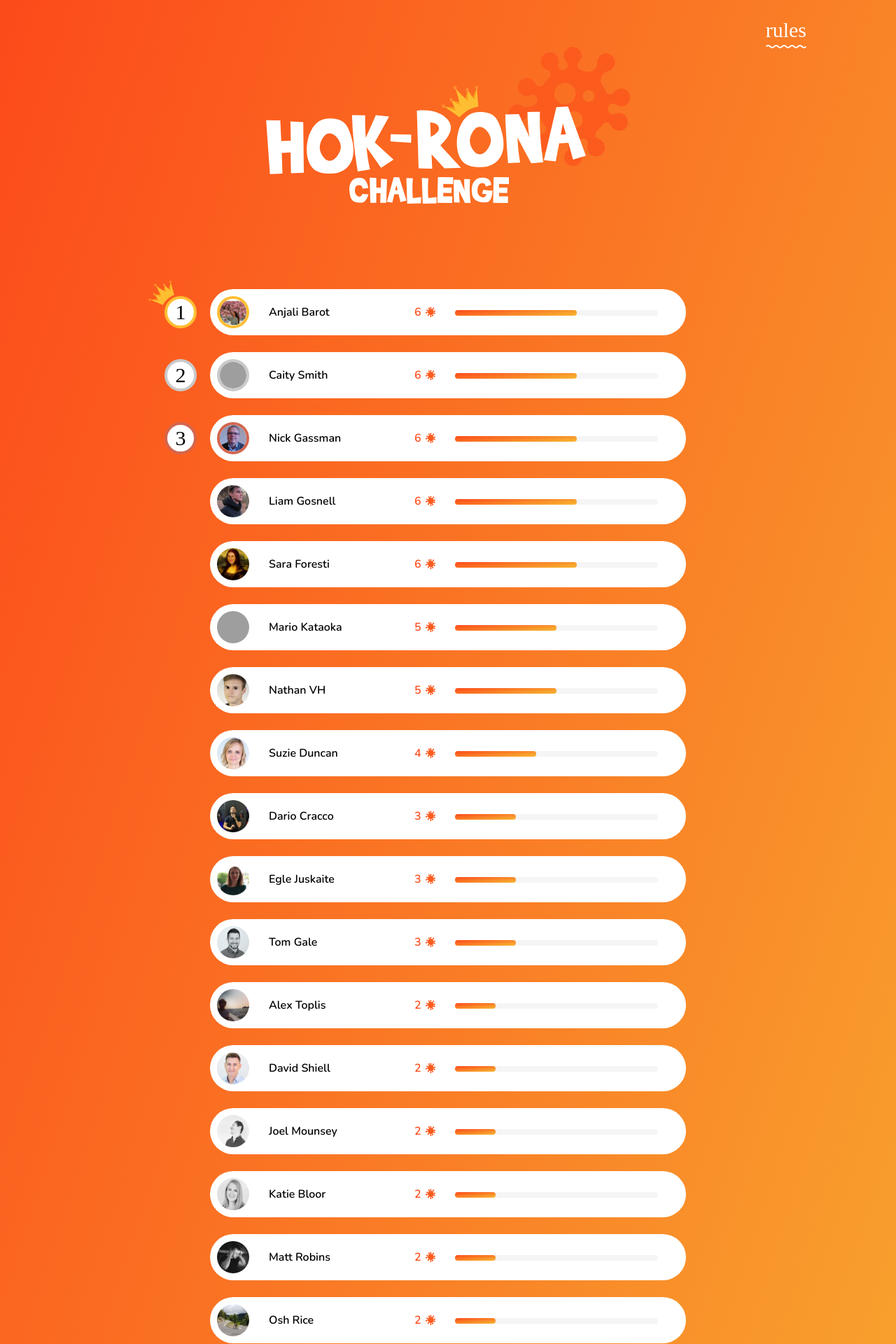
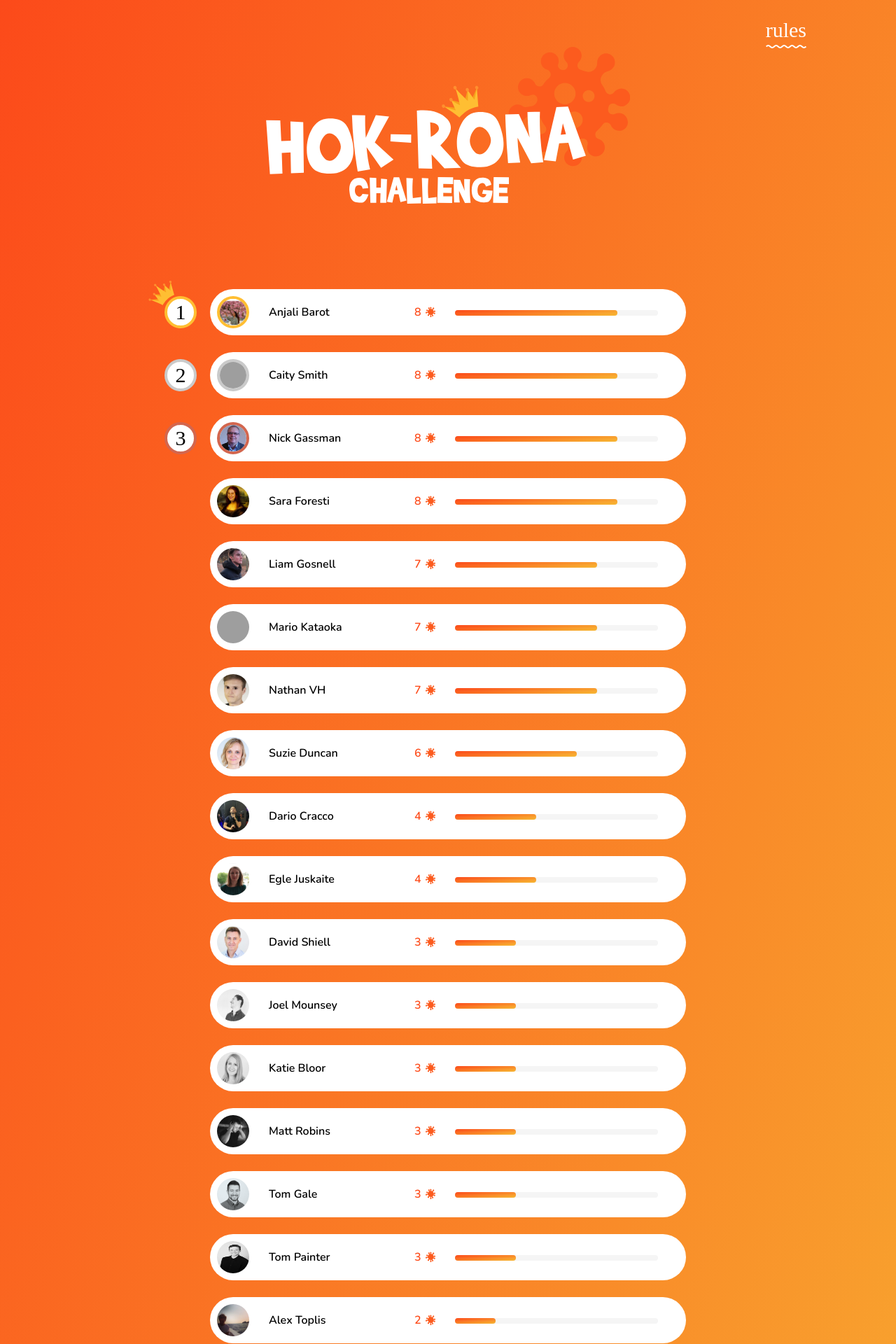
Before and after one commit to LiamGosnell/hokrona.github.io, a Jekyll site: the page built from index.html, in a window 1280 px wide. Shown: the top 1920 px of the page at 70% size. Built offline with Jekyll 4.4.1, drawn with Linux system fonts in a browser that asks for light colours; some web fonts are replaced; grey boxes are pictures that could not be loaded.

Commit message:
Leaderboard updates

```diff
--- a/_config.yml
+++ b/_config.yml
@@ -33,59 +33,59 @@ navigation:
 leaderboard:
   people:
     - name: Anjali Barot
-      score: 6
+      score: 8
       image: ../assets/img/people/ab-image.png
     - name: Caity Smith
-      score: 6
+      score: 8
       image: ../assets/img/people/cs-image.png
     - name: Nick Gassman
-      score: 6
+      score: 8
       image: ../assets/img/people/ng-image.png
+    - name: Sara Foresti
+      score: 8
+      image: ../assets/img/people/sf-image.png
     - name: Liam Gosnell
-      score: 6
+      score: 7
       image: ../assets/img/people/lg-image.png
-    - name: Sara Foresti
-      score: 6
-      image: ../assets/img/people/sf-image.png
     - name: Mario Kataoka
-      score: 5
+      score: 7
       image: ../assets/img/people/mk-image.png
     - name: Nathan VH
-      score: 5
+      score: 7
       image: ../assets/img/people/nvh-image.png
     - name: Suzie Duncan
-      score: 4
+      score: 6
       image: ../assets/img/people/sd-image.png
     - name: Dario Cracco
-      score: 3
+      score: 4
       image: ../assets/img/people/dc-image.png
     - name: Egle Juskaite
+      score: 4
+      image: ../assets/img/people/ej-image.png
+    - name: David Shiell
       score: 3
-      image: ../assets/img/people/ej-image.png
+      image: ../assets/img/people/ds-image.png
+    - name: Joel Mounsey
+      score: 3
+      image: ../assets/img/people/jm-image.png
+    - name: Katie Bloor
+      score: 3
+      image: ../assets/img/people/kb-image.png
+    - name: Matt Robins
+      score: 3
+      image: ../assets/img/people/mr-image.png
     - name: Tom Gale
       score: 3
       image: ../assets/img/people/tg-image.png
+    - name: Tom Painter
+      score: 3
+      image: ../assets/img/people/tp-image.png
     - name: Alex Toplis
       score: 2
       image: ../assets/img/people/at-image.png
-    - name: David Shiell
-      score: 2
-      image: ../assets/img/people/ds-image.png
-    - name: Joel Mounsey
-      score: 2
-      image: ../assets/img/people/jm-image.png
-    - name: Katie Bloor
-      score: 2
-      image: ../assets/img/people/kb-image.png
-    - name: Matt Robins
-      score: 2
-      image: ../assets/img/people/mr-image.png
     - name: Osh Rice
       score: 2
       image: ../assets/img/people/or-image.png
-    - name: Tom Painter
-      score: 2
-      image: ../assets/img/people/tp-image.png
     - name: Danny Ma
       score: 1
       image: ../assets/img/people/dma-image.png
```
Also changed, not shown: 2 other files.
